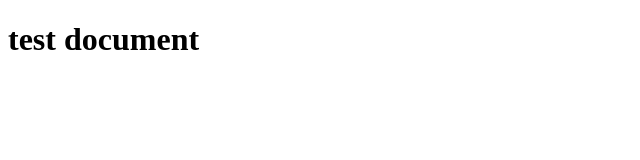
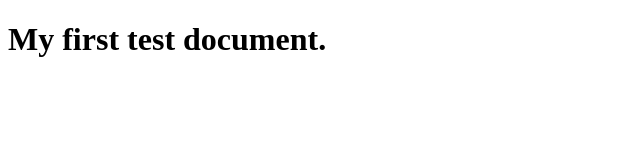
Before and after one commit to akhila-ectesso/samplesite, a plain HTML site: page index.html in a window 1280 px wide. Shown: the whole page, without its empty margins (0-640 px from the left). Drawn offline with Linux system fonts and the light colour scheme.

Commit message:
index file edited

```diff
--- a/index.html
+++ b/index.html
@@ -16,7 +16,7 @@
 
 <body>
     <div class="main-container">
-       <h1>test document</h1>
+       <h1>My first test document.</h1>
     </div>
 
 </body>
```
